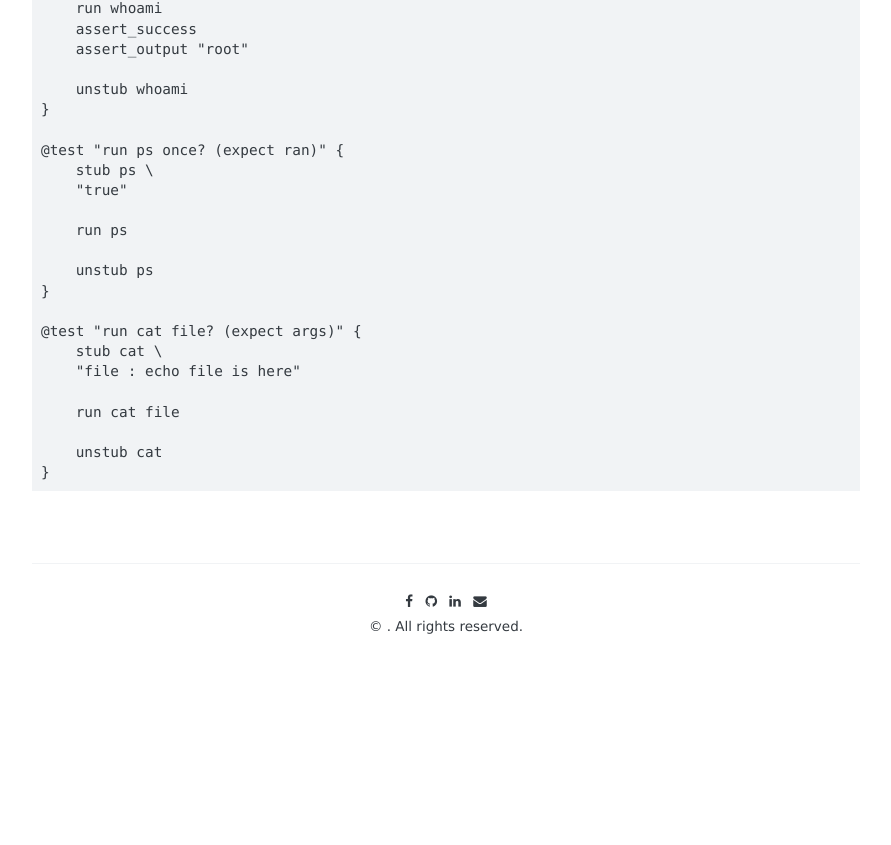
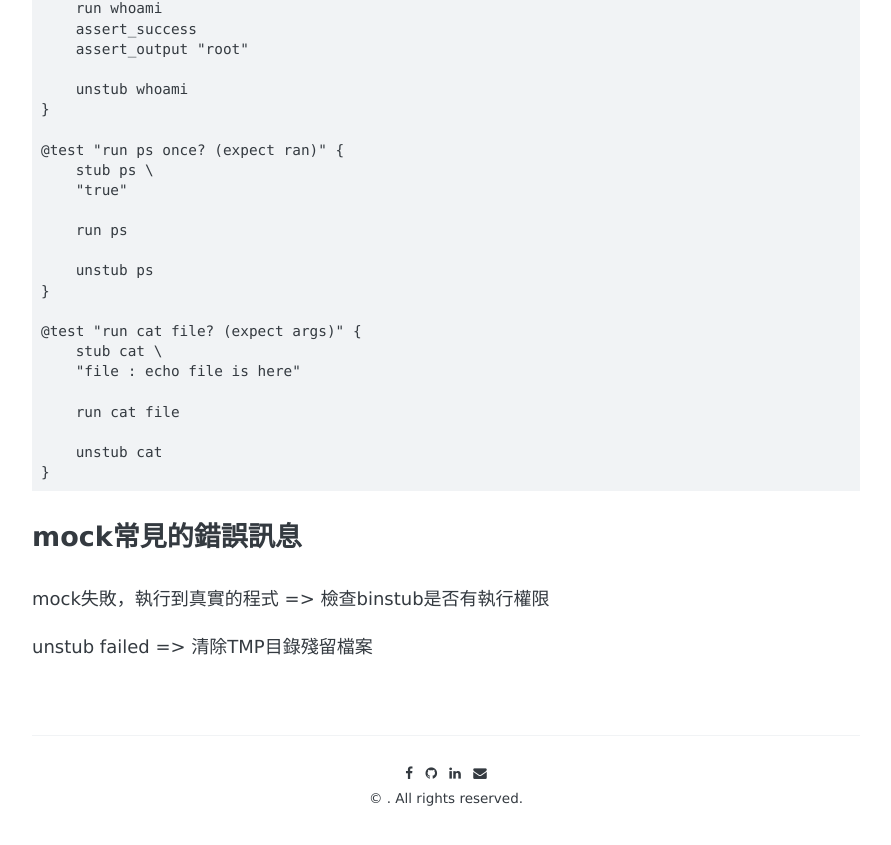
Before and after one commit to xnum/xnum.github.io, a Jekyll site: the page built from _posts/2017-10-21-bats.md, in a window 1280 px wide and 900 px high, scrolled down 2747 px. Shown: the top 845 px of the window, without its empty margins (194-1085 px from the left). Built offline with Jekyll 4.4.1, drawn with Linux system fonts in a browser that asks for light colours; some web fonts are replaced; comment, search, counter and statistics services are not loaded; before the commit the page ends 3475 px from its top, so only the background shows below that.

Commit message:
Update 2017-10-21-bats.md

````diff
--- a/_posts/2017-10-21-bats.md
+++ b/_posts/2017-10-21-bats.md
@@ -131,3 +131,9 @@ load lib/mock/stub
     unstub cat
 }
 ```
+
+### mock常見的錯誤訊息
+
+mock失敗，執行到真實的程式 => 檢查binstub是否有執行權限
+
+unstub failed => 清除TMP目錄殘留檔案
````
